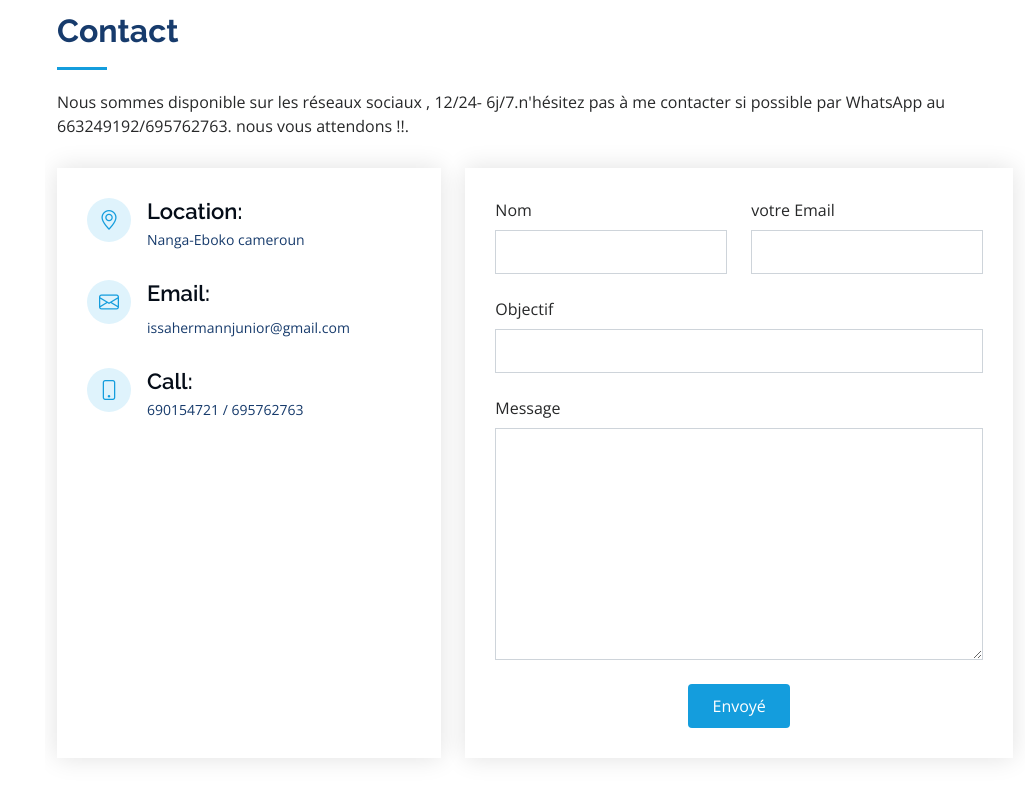
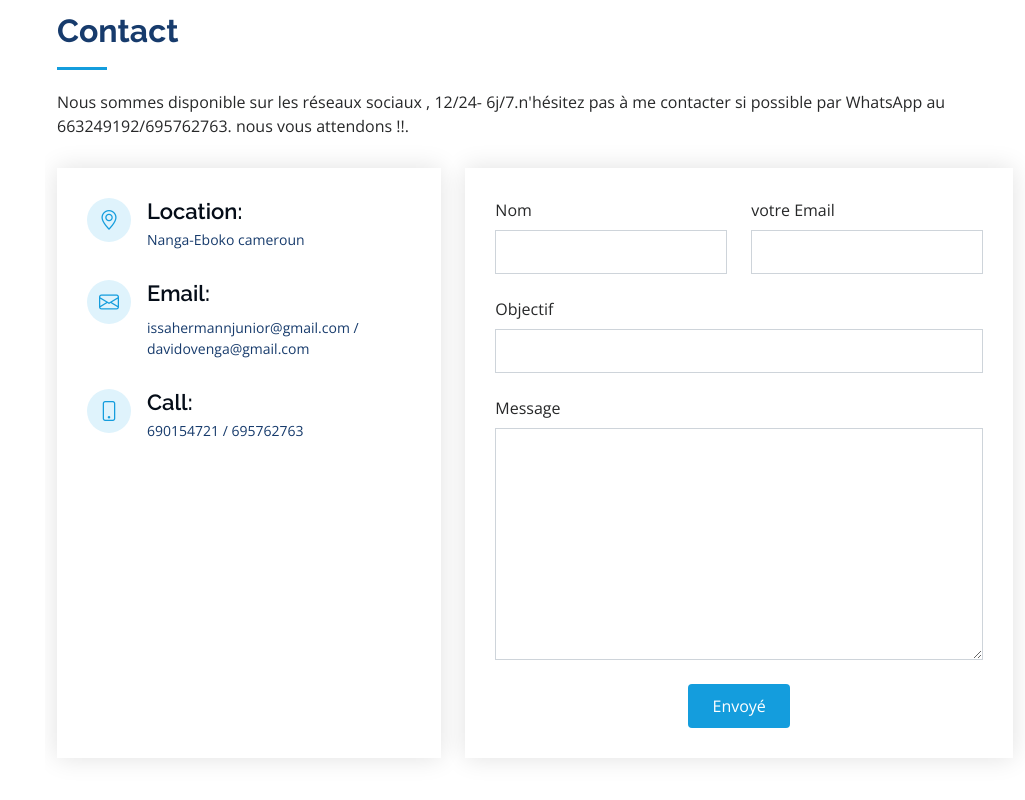
Before and after one commit to Issaolinga/groupe2, a plain HTML site: page index.html in a window 1280 px wide. Shown: the part 5891-6691 px from the top of the page, without its empty margins (255-1280 px from the left). Drawn offline with nearby package versions, Linux system fonts and the light colour scheme; files whose address does not match are found by name.

Commit message:
Update index.html

```diff
--- a/index.html
+++ b/index.html
@@ -482,7 +482,7 @@ De même, nous tenons à souligner que, grâce à nos expériences et aux projet
               <div class="email">
                 <i class="bi bi-envelope"></i>
                 <h4>Email:</h4>
-                <p>issahermannjunior@gmail.com</p>
+                <p>issahermannjunior@gmail.com / davidovenga@gmail.com</p>
               </div>
 
               <div class="phone">
```
